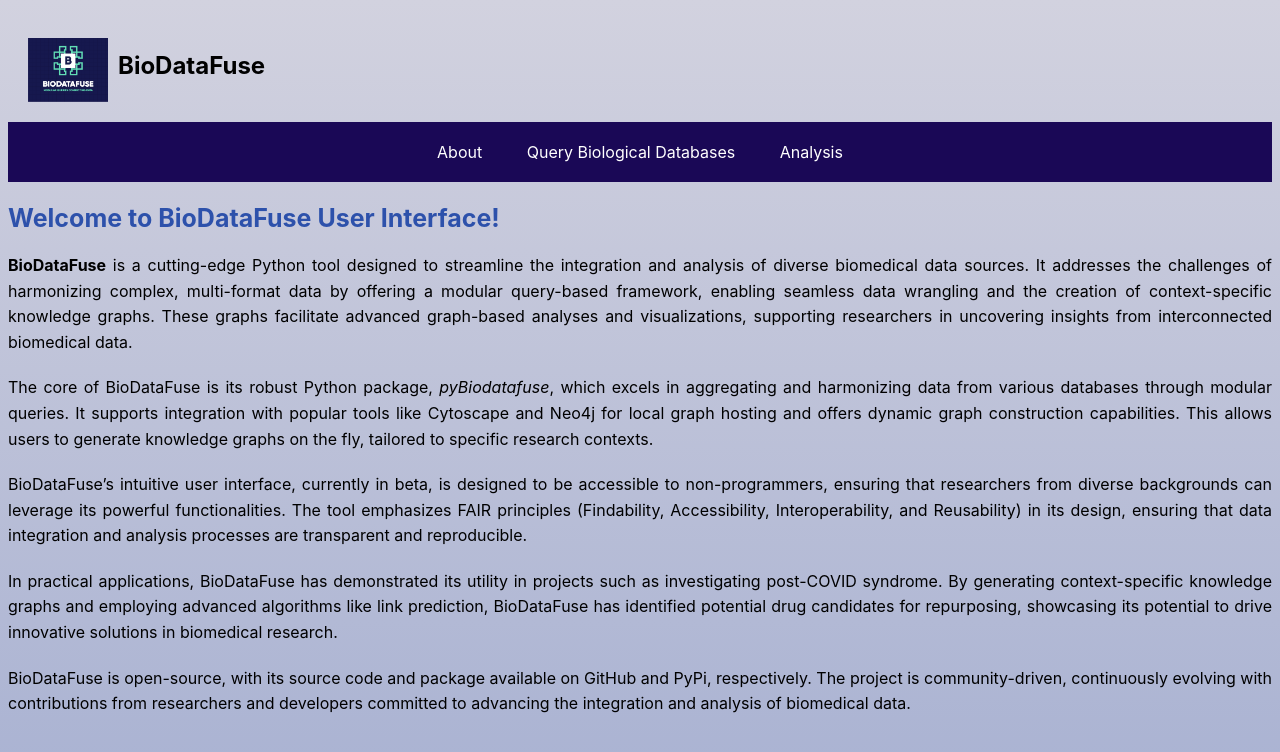
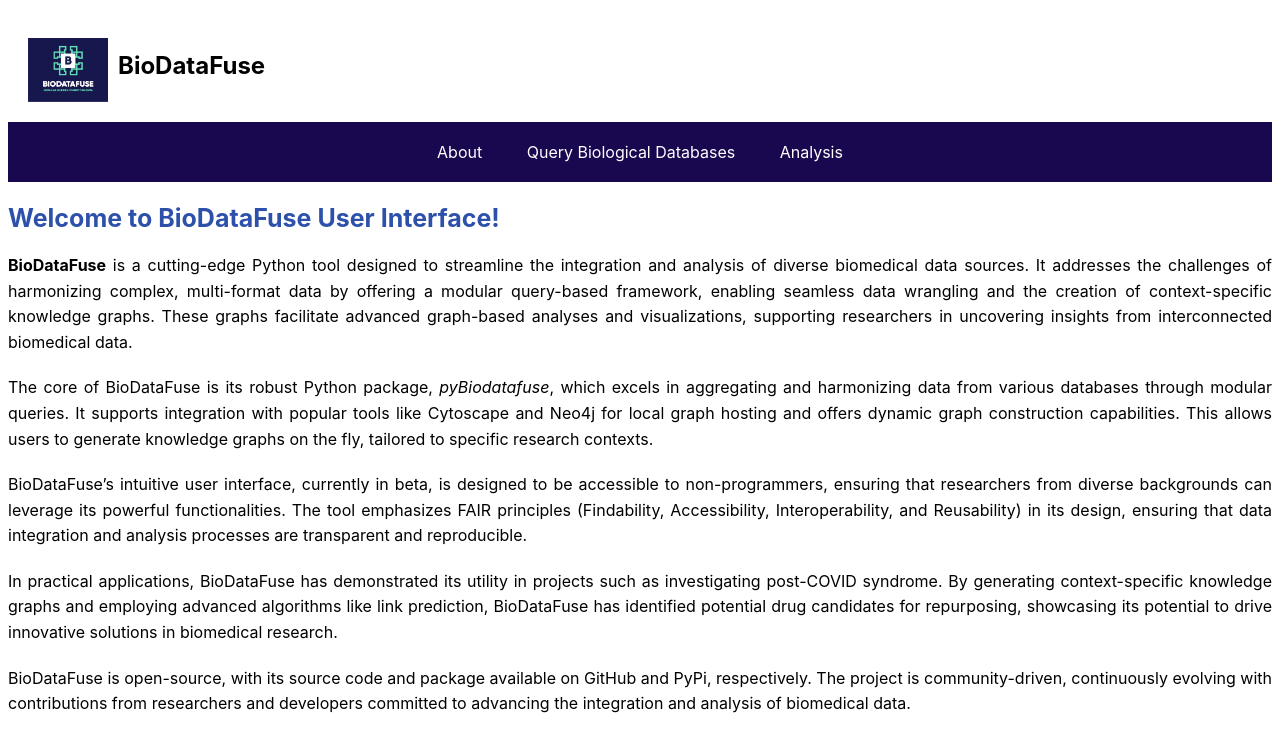
Before and after one commit to BioDataFuse/biodatafuseUI, a Flask app: page / in a window 1280 px wide. Shown: the top 752 px of the page. Run offline with Flask 2, Linux system fonts and the light colour scheme.

Commit message:
Update style.css

```diff
--- a/static/css/style.css
+++ b/static/css/style.css
@@ -19,7 +19,7 @@ h2 {
 
 /* Apply background color to the entire app */
 body {
-    background: linear-gradient(#d2d2df, #2d51ab);
+    background: white;
     animation: gradient 15s ease infinite;
     background-size: 400% 400%;
     background-attachment: fixed;
@@ -49,10 +49,15 @@ header h1 {
     font-size: 24px;
     margin: 0;
 }
+header h2 {
+    font-size: 14px;
+    margin: 0;
+    color: rgb(65, 63, 63);
+}
 
 /* Style the navigation menu */
 nav {
-    background-color: #1a0856; /* Dark blue background color */
+    background-color: #190850;
     padding: 10px 0;
     text-align: center;
 }
@@ -75,7 +80,7 @@ nav ul li a {
 }
 
 nav ul li a:hover {
-    background-color: #465985; /* Darker shade of blue on hover */
+    background-color: #506596;
 }
 
 nav ul li a.active {
```
